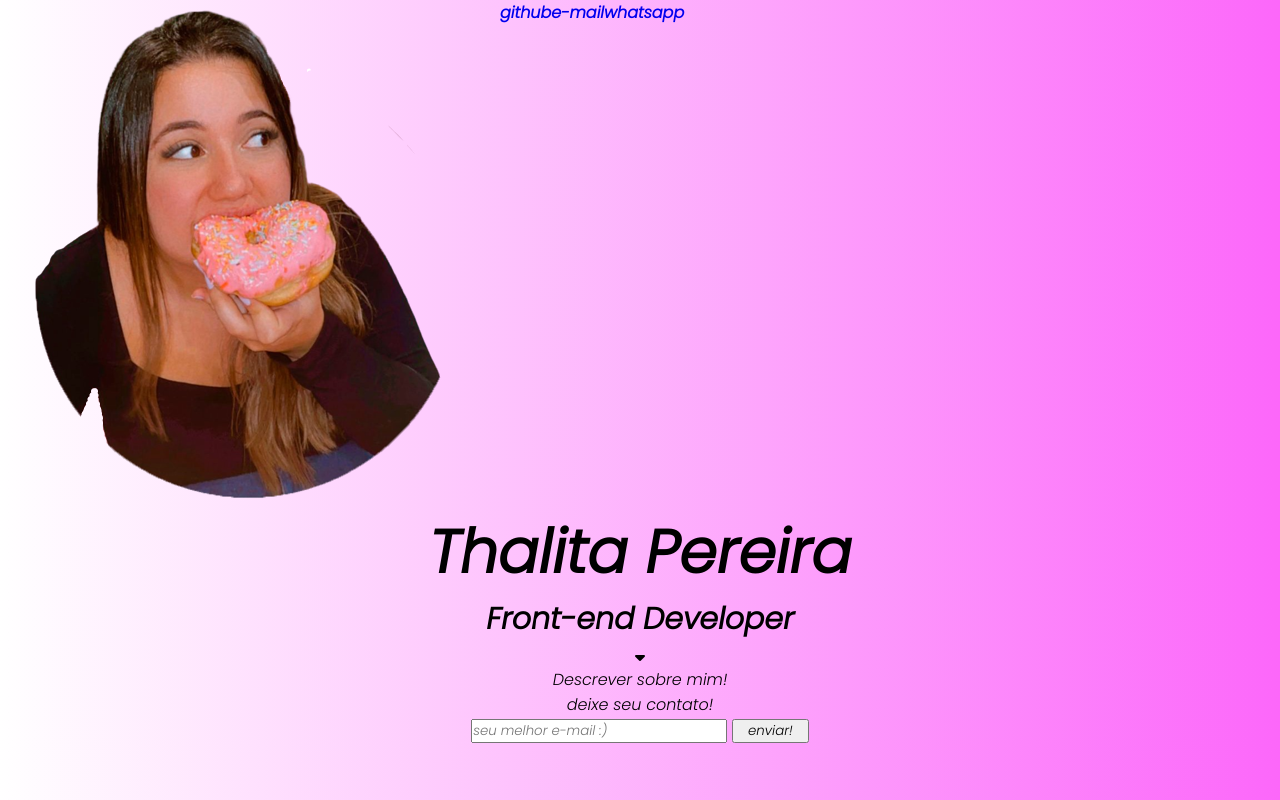
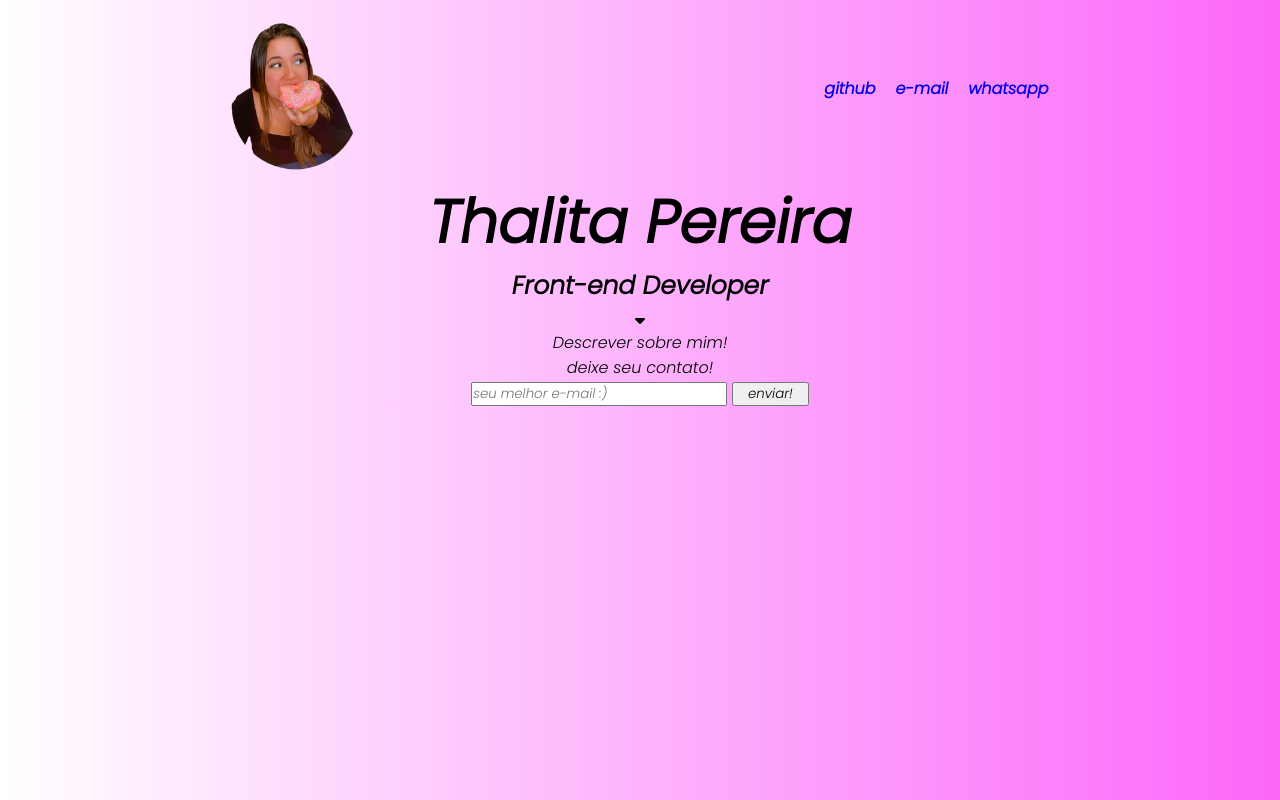
Before and after one commit to pereirathalita/portfolio, a plain HTML site: page index.html in a window 1280 px wide. Drawn offline with Linux system fonts and the light colour scheme.

Commit message:
atualizando portfolio

```diff
--- a/style.css
+++ b/style.css
@@ -3,7 +3,7 @@
     margin: 0;
     box-sizing: border-box;
     /*color: #FF67RR */
-    font-family: 'Poppins', sans-serif;;
+    font-family: 'Poppins', sans-serif;
 }
 
 ul {
@@ -27,10 +27,22 @@ body {
 
 header {
     display: flex;
+    justify-content: space-around;
+    align-items: center;
+}
+
+header img {
+    width: 150px;
+    padding-top: 20px;
 }
 
 header ul {
     display: flex;
+    justify-content: space-around;
+}
+
+header ul li {
+    padding: 10px;
 }
 
 .container {
@@ -42,7 +54,7 @@ header ul {
 }
 
 .container .name h5 {
-    font-size: 30px;
+    font-size: 25px;
 }
 
 #about p {
```
